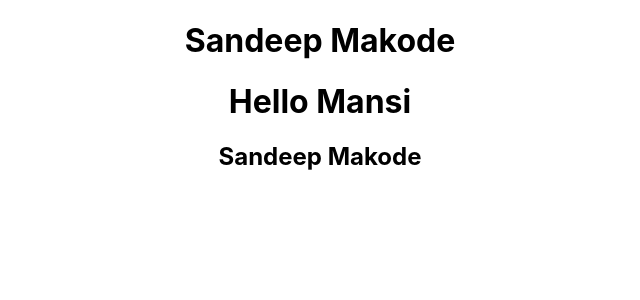
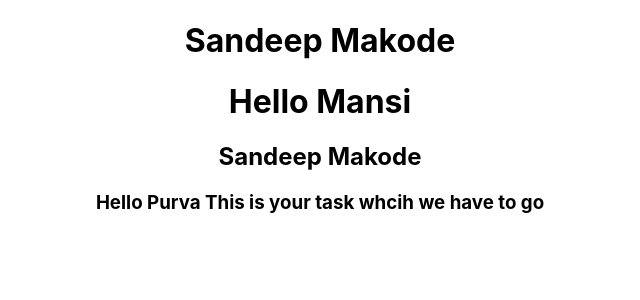
Before and after one commit to sandy171717/hook2, a React (Create React App) app in the folder hook/: page / in a window 1280 px wide. Shown: the top 300 px of the page, without its empty margins (320-960 px from the left). Built offline with nearby package versions, Linux system fonts and the light colour scheme.

Commit message:
we added one more msg

```diff
--- a/hook/src/components/UseHook.js
+++ b/hook/src/components/UseHook.js
@@ -7,6 +7,7 @@ function UseHook() {
 
         <h1>Hello Mansi</h1>
         <h2>Sandeep Makode</h2>
+        <h3> Hello Purva This is your task whcih we have to go</h3>
 
         </div>
     )
```
